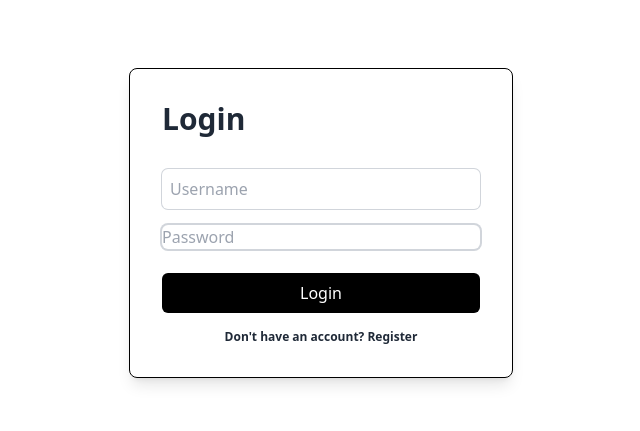
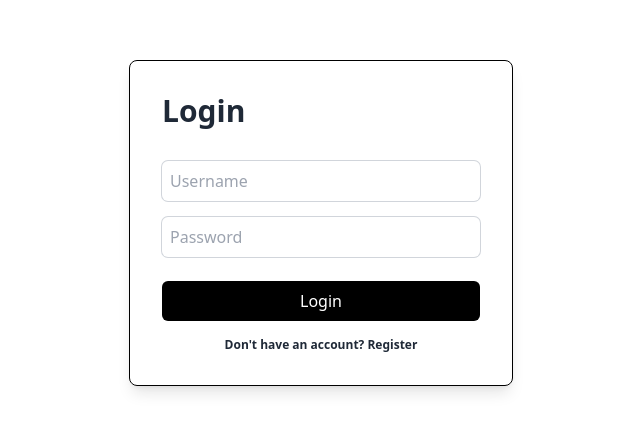
Before and after one commit to Shirloin/frontend-easy-buy, a React (Vite) app: page /login in a window 1280 px wide. Shown: the part 177-608 px from the top of the page, without its empty margins (319-959 px from the left). Built offline with nearby package versions, Linux system fonts and the light colour scheme; no server answers.

Commit message:
fix: login passwor dinput

```diff
--- a/src/pages/auth/LoginPage.tsx
+++ b/src/pages/auth/LoginPage.tsx
@@ -58,7 +58,7 @@ export default function LoginPage() {
           placeholder="Username"
         />
         <input
-          className="p-2ring-1 my-2 w-full rounded-md ring-gray-300 focus:ring-primary"
+          className="my-2 w-full rounded-md p-2 ring-1 ring-gray-300 focus:ring-primary"
           type="password"
           onChange={(e: ChangeEvent<HTMLInputElement>) => {
             setPassword(e.target.value);
```
